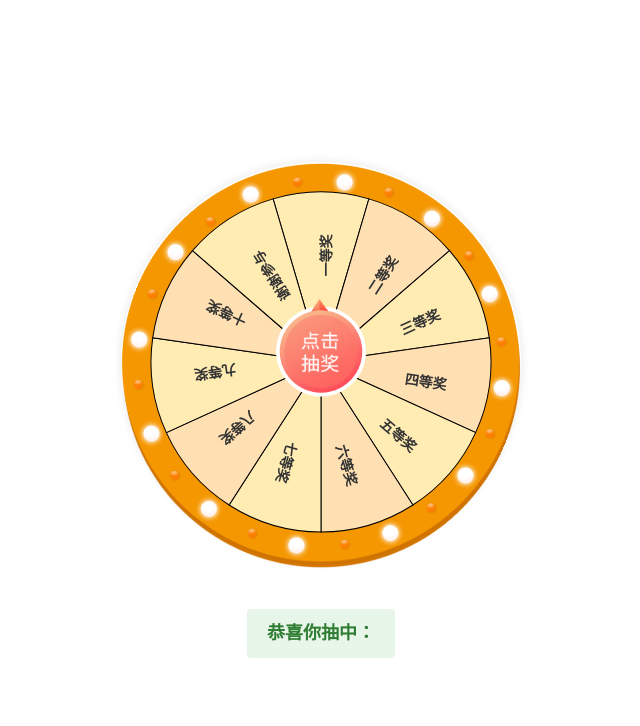
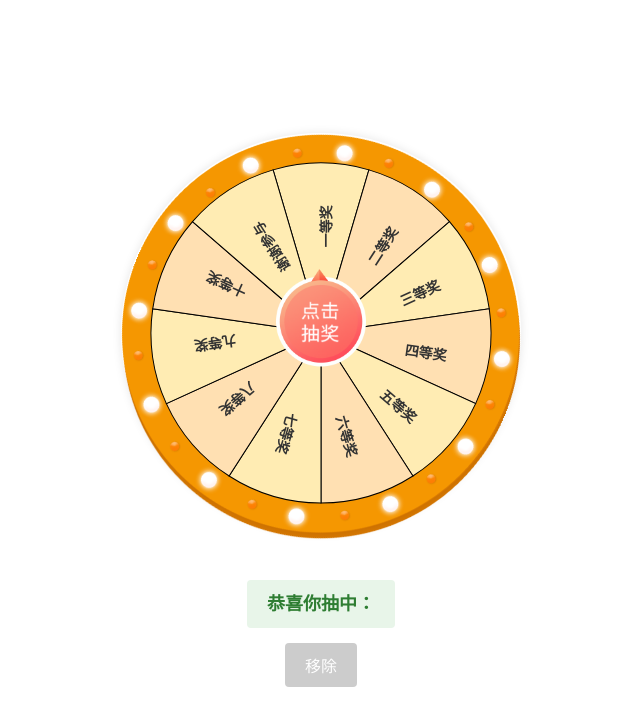
Before and after one commit to 595650661/teach-tools, a Vue app: page / in a window 1280 px wide. Shown: the top 726 px of the page, without its empty margins (99-739 px from the left). Built offline with nearby package versions, Linux system fonts and the light colour scheme; the HTML template or start-up script is replaced by a standard one.

Commit message:
feat: 提供移除按钮可选配置

```diff
--- a/src/views/HomeView.vue
+++ b/src/views/HomeView.vue
@@ -15,7 +15,14 @@
         :style="{ cursor: isSpinning ? 'default' : 'pointer' }"
       />
     </div>
-    <div class="winner">恭喜你抽中：{{ winner ? prizes[winner] : '' }}</div>
+    <div class="winner">恭喜你抽中：{{ winner !== null ? prizes[winner] : '' }}</div>
+    <button
+      @click="removePrize"
+      class="remove-button"
+      :disabled="winner === null || prizes.length <= 2"
+    >
+      移除
+    </button>
   </div>
 </template>
 
@@ -220,21 +227,34 @@ function clickSpin() {
       isSpinning.value = false
       winner.value = randomIndex
 
-      // 当剩余奖项大于2时才移除
-      if (prizes.length > 2) {
-        prizes.splice(randomIndex, 1)
-
-        // 重新计算角度指向第一个奖项中心
-        const sectorAngle = 360 / prizes.length
-        currentAngle.value = 270 - sectorAngle / 2
-      }
-
-      // 立即更新转盘
+      // 不再移除奖项，只更新转盘显示
       updateWheel()
     }
   }
 
   animationFrameId = requestAnimationFrame(animate)
+}
+
+/**
+ * 移除当前中奖奖项
+ */
+function removePrize() {
+  if (winner.value === null) return
+
+  // 移除奖项
+  prizes.splice(winner.value, 1)
+
+  // 重置winner
+  winner.value = null
+
+  // 重新计算角度指向第一个奖项中心
+  if (prizes.length > 0) {
+    const sectorAngle = 360 / prizes.length
+    currentAngle.value = 270 - sectorAngle / 2
+  }
+
+  // 更新转盘
+  updateWheel()
 }
 
 onMounted(() => {
@@ -352,6 +372,15 @@ button:disabled {
   cursor: not-allowed;
 }
 
+.remove-button {
+  background-color: #f44336;
+  margin-top: 15px;
+}
+
+.remove-button:hover {
+  background-color: #d32f2f;
+}
+
 .winner {
   margin-top: 20px;
   padding: 10px 20px;
```
